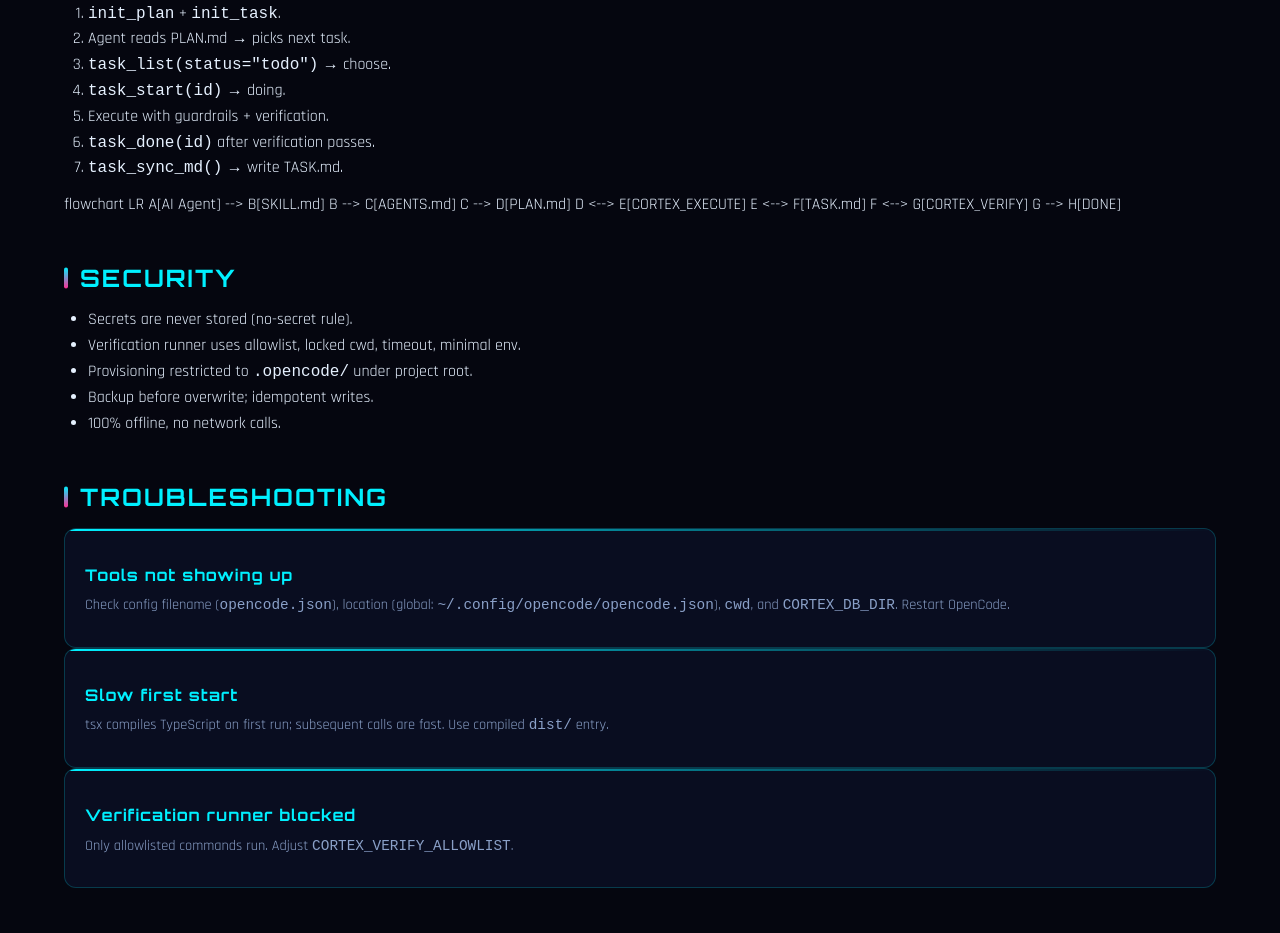
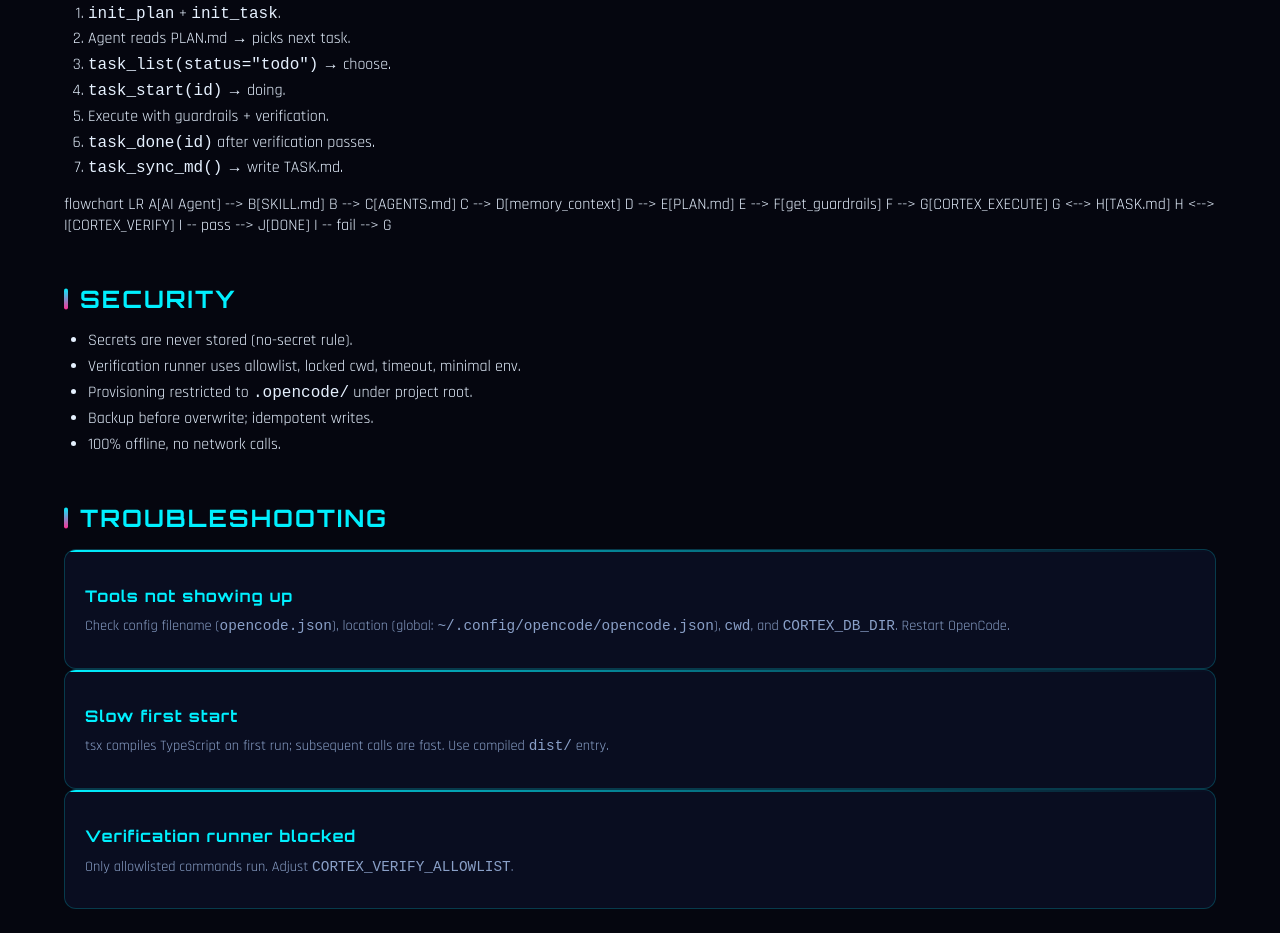
Before and after one commit to adyoi/mcp-cortex-intelligent, a website: page docs/index.html in a window 1280 px wide. Shown: the part 4775-5708 px from the top of the page. Drawn offline with Linux system fonts and the light colour scheme; a script that the page names is missing.

Commit message:
docs: refine flow diagram (memory_context, get_guardrails, retry loop on verify fail)

```diff
--- a/docs/index.html
+++ b/docs/index.html
@@ -266,11 +266,14 @@ npm start</div>
 flowchart LR
   A[AI Agent] --> B[SKILL.md]
   B --> C[AGENTS.md]
-  C --> D[PLAN.md]
-  D <--> E[CORTEX_EXECUTE]
-  E <--> F[TASK.md]
-  F <--> G[CORTEX_VERIFY]
-  G --> H[DONE]
+  C --> D[memory_context]
+  D --> E[PLAN.md]
+  E --> F[get_guardrails]
+  F --> G[CORTEX_EXECUTE]
+  G <--> H[TASK.md]
+  H <--> I[CORTEX_VERIFY]
+  I -- pass --> J[DONE]
+  I -- fail --> G
     </div>
   </section>
 
```
Also changed, not shown: README.md.
